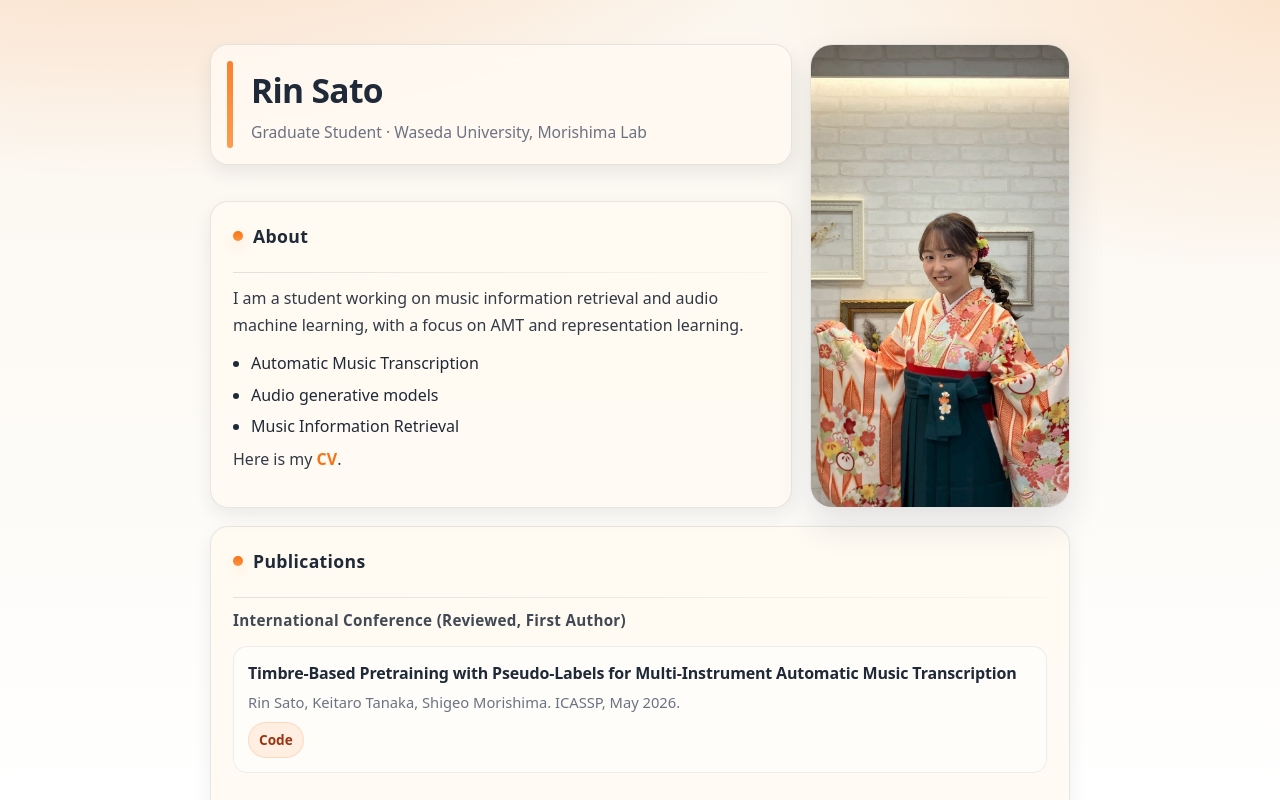
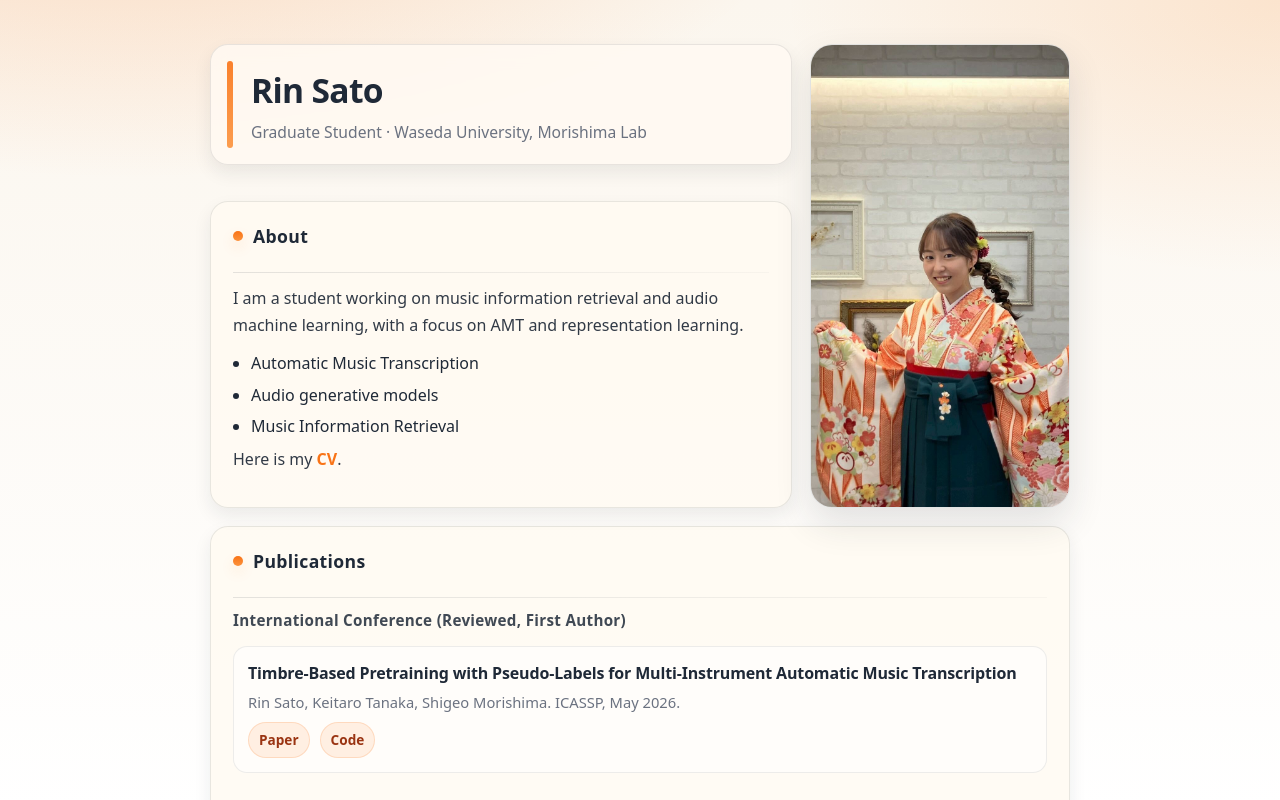
Before and after one commit to stearicacid/stearicacid.github.io, a React (Vite) app: page / in a window 1280 px wide. Shown: the top 800 px of the page. Built offline with nearby package versions, Linux system fonts and the light colour scheme.

Commit message:
Fix publication links formatting and add paper link to publication details

```diff
--- a/src/data.ts
+++ b/src/data.ts
@@ -27,7 +27,8 @@ export type Publication = {
   year: number;
   date?: string;
   award?: string;
-  links?: { label: string; url: string }[];
+  links?: { label: string; url: string
+  }[];
 };
 
 export type Award = {
@@ -56,6 +57,7 @@ export const publications: Publication[] = [
     month: "May",
     year: 2026,
     links: [
+      { label: "Paper", url: "https://ieeexplore.ieee.org/abstract/document/11464219" },
       { label: "Code", url: "https://github.com/stearicacid/timbre-based-pretraining" },
     ],
   },
```
